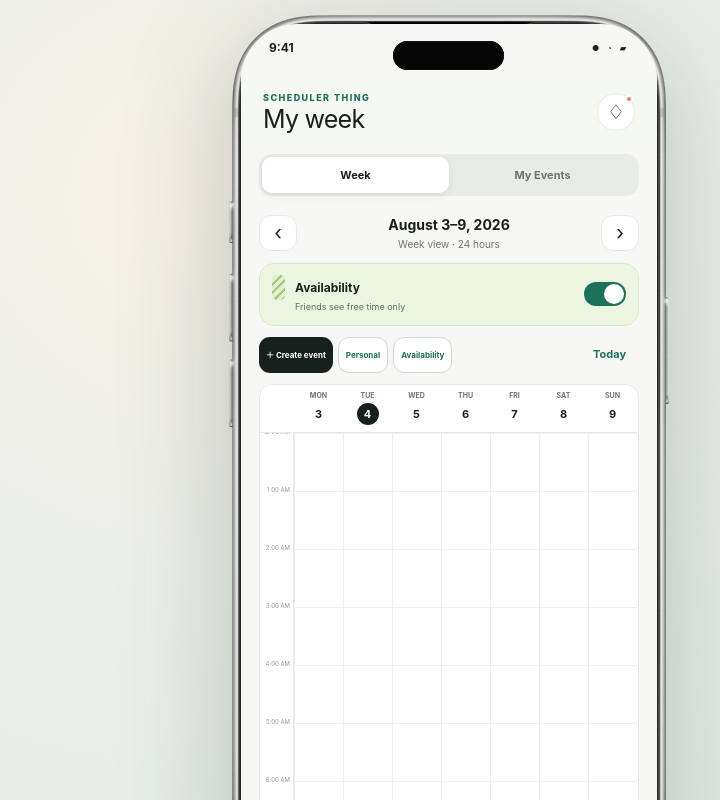
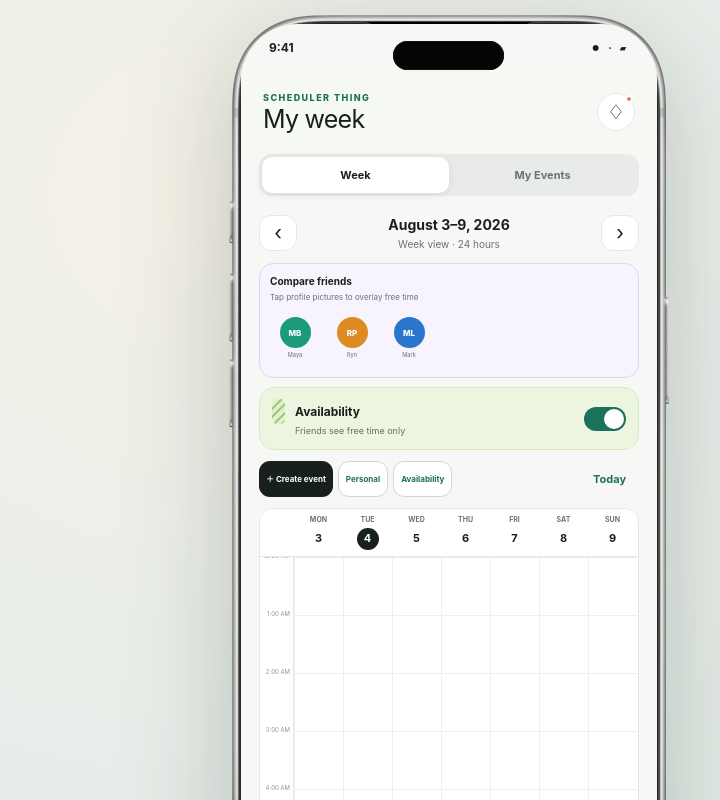
Before and after one commit to cyl459/Eventful, a Next.js app: page / in a window 1280 px wide. Shown: the top 800 px of the page, without its empty margins (191-911 px from the left). Built offline with nearby package versions, Linux system fonts and the light colour scheme.

Commit message:
Add multi-friend calendar comparison

```diff
--- a/app/globals.css
+++ b/app/globals.css
@@ -112,6 +112,18 @@ body { color: var(--ink); background: radial-gradient(circle at 30% 20%, #f5f1e7
 .private-planning strong { font-size: 10px; }
 .private-planning small { margin-top: 3px; color: var(--muted); font-size: 8px; line-height: 1.35; }
 .suggested-slot { border: 1px solid #cdbfe5; border-radius: 15px; background: white; color: #604fa9; padding: 6px 8px; font-size: 7px; font-weight: 800; }
+.calendar-friend-compare { margin-bottom: 9px; padding: 10px; border: 1px solid #ddd6f2; border-radius: 14px; background: #f7f4fd; }
+.compare-heading { display: flex; align-items: center; justify-content: space-between; gap: 8px; }
+.compare-heading strong, .compare-heading small { display: block; }
+.compare-heading strong { font-size: 10px; }
+.compare-heading small { margin-top: 2px; color: var(--muted); font-size: 8px; }
+.compare-heading > button { border: 0; background: transparent; color: #6452af; font-size: 8px; font-weight: 800; }
+.compare-friend-list { display: flex; gap: 9px; margin-top: 9px; overflow-x: auto; padding: 1px 1px 4px; scrollbar-width: none; }
+.compare-friend-list > button { position: relative; min-width: 48px; display: grid; justify-items: center; gap: 3px; border: 0; border-radius: 11px; background: transparent; padding: 4px; color: var(--muted); font-size: 7px; }
+.compare-friend-list > button.selected { background: #e5def8; color: #59479f; font-weight: 800; }
+.compare-friend-list .avatar { width: 31px; height: 31px; font-size: 8px; }
+.compare-friend-list i { position: absolute; top: 1px; right: 3px; width: 14px; height: 14px; display: grid; place-items: center; border: 2px solid #f7f4fd; border-radius: 50%; background: #6452af; color: white; font-size: 7px; font-style: normal; }
+.calendar-friend-compare > p { margin: 5px 0 0; color: #6452af; font-size: 8px; font-weight: 750; }
 .friend-availability { position: absolute; overflow: hidden; border: 1px solid rgba(111, 85, 232, .45); border-radius: 6px; background: rgba(160, 139, 238, .22); pointer-events: none; }
 .friend-availability span { display: block; padding: 3px; color: #58459d; font-size: 6px; font-weight: 850; }
 .current-time { position: absolute; z-index: 8; height: 2px; background: var(--coral); pointer-events: none; }
--- a/app/page.tsx
+++ b/app/page.tsx
@@ -65,6 +65,7 @@ export default function Home() {
   const [calendarMode, setCalendarMode] = useState<"week" | "events">("week");
   const [selectedPerson, setSelectedPerson] = useState<Person | null>(null);
   const [friendIds, setFriendIds] = useState<string[]>(["maya", "ryn", "mark"]);
+  const [calendarCompareIds, setCalendarCompareIds] = useState<string[]>([]);
   const [profile, setProfile] = useState<Profile>({ name: "Erin Chen", bio: "", interests: [...personById.erin.interests] });
   const [editInterests, setEditInterests] = useState<string[]>([]);
   const [profileSettings, setProfileSettings] = useState<ProfileSettings>({ calendarConnected: true, availabilityPrivacy: "connections", eventNotifications: true, friendNotifications: true, hideAttendees: false });
@@ -171,6 +172,7 @@ export default function Home() {
     setCalendarEvents(calendarSeed.events as CalendarEvent[]);
     setAvailability(calendarSeed.availability as Availability[]);
     setFriendIds(["maya", "ryn", "mark"]);
+    setCalendarCompareIds([]);
     setProfile({ name: "Erin Chen", bio: "", interests: [...personById.erin.interests] });
     setAccountEmail("erin.chen@university.edu");
     setProfileSettings({ calendarConnected: true, availabilityPrivacy: "connections", eventNotifications: true, friendNotifications: true, hideAttendees: false });
@@ -380,6 +382,7 @@ export default function Home() {
   function removeConfirmedFriend() {
     if (!confirmRemove) return;
     setFriendIds((current) => current.filter((id) => id !== confirmRemove.id));
+    setCalendarCompareIds((current) => current.filter((id) => id !== confirmRemove.id));
     setToast(`${confirmRemove.name} removed`);
     setConfirmRemove(null);
   }
@@ -462,6 +465,10 @@ export default function Home() {
                   mode={calendarMode}
                   setMode={setCalendarMode}
                   privatePlan={privatePlan}
+                  friends={people.filter((person) => friendIds.includes(person.id))}
+                  compareIds={calendarCompareIds}
+                  toggleCompare={(id) => setCalendarCompareIds((current) => current.includes(id) ? current.filter((item) => item !== id) : [...current, id])}
+                  clearComparison={() => setCalendarCompareIds([])}
                   onCancelPrivate={() => { setPrivatePlan(null); setPrivateInviteIds([]); }}
                   onSlotSelected={handleSlotSelected}
                 />
@@ -562,7 +569,7 @@ export default function Home() {
   );
 }
 
-function CalendarScreen({ events, availability, days, weekOffset, setWeekOffset, availabilityOn, setAvailabilityOn, setShowAvailabilityEditor, setShowEventSheet, addPersonal, createEvent, mode, setMode, privatePlan, onCancelPrivate, onSlotSelected }: { events: CalendarEvent[]; availability: Availability[]; days: ReturnType<typeof getWeekDays>; weekOffset: number; setWeekOffset: (week: number) => void; availabilityOn: boolean; setAvailabilityOn: (value: boolean) => void; setShowAvailabilityEditor: (value: boolean) => void; setShowEventSheet: (event: CalendarEvent) => void; addPersonal: () => void; createEvent: () => void; mode: "week" | "events"; setMode: (mode: "week" | "events") => void; privatePlan: string[] | null; onCancelPrivate: () => void; onSlotSelected: (slot: Slot) => void }) {
+function CalendarScreen({ events, availability, days, weekOffset, setWeekOffset, availabilityOn, setAvailabilityOn, setShowAvailabilityEditor, setShowEventSheet, addPersonal, createEvent, mode, setMode, privatePlan, friends, compareIds, toggleCompare, clearComparison, onCancelPrivate, onSlotSelected }: { events: CalendarEvent[]; availability: Availability[]; days: ReturnType<typeof getWeekDays>; weekOffset: number; setWeekOffset: (week: number) => void; availabilityOn: boolean; setAvailabilityOn: (value: boolean) => void; setShowAvailabilityEditor: (value: boolean) => void; setShowEventSheet: (event: CalendarEvent) => void; addPersonal: () => void; createEvent: () => void; mode: "week" | "events"; setMode: (mode: "week" | "events") => void; privatePlan: string[] | null; friends: Person[]; compareIds: string[]; toggleCompare: (id: string) => void; clearComparison: () => void; onCancelPrivate: () => void; onSlotSelected: (slot: Slot) => void }) {
   const dayWidth = 49;
   const [now, setNow] = useState(() => new Date());
   const [dragStart, setDragStart] = useState<{ day: number; time: number } | null>(null);
@@ -571,6 +578,7 @@ function CalendarScreen({ events, availability, days, weekOffset, setWeekOffset,
   const visibleAvailability = availability.filter((slot) => (slot.week ?? 0) === weekOffset);
   const myEvents = events.filter((event) => ["personal", "private"].includes(event.kind) || event.id.startsWith("calendar-"));
   const sharedSlots = privatePlan ? getSharedSlots(privatePlan, availability.filter((slot) => (slot.week ?? 0) === 0)) : [];
+  const overlayFriendIds = privatePlan ?? compareIds;
   const todayKey = `${now.getFullYear()}-${String(now.getMonth() + 1).padStart(2, "0")}-${String(now.getDate()).padStart(2, "0")}`;
   const today = dateToCalendarPosition(todayKey);
   const nowTime = now.getHours() + now.getMinutes() / 60;
@@ -607,6 +615,7 @@ function CalendarScreen({ events, availability, days, weekOffset, setWeekOffset,
     <div className="week-toolbar">
       <button className="date-pill" onClick={() => setWeekOffset(weekOffset - 1)} aria-label="Previous week">‹</button><div><strong>{formatWeekRange(days)}</strong><span>Week view · 24 hours</span></div><button className="date-pill" onClick={() => setWeekOffset(weekOffset + 1)} aria-label="Next week">›</button>
     </div>
+    {!privatePlan && <div className="calendar-friend-compare"><div className="compare-heading"><div><strong>Compare friends</strong><small>Tap profile pictures to overlay free time</small></div>{compareIds.length > 0 && <button onClick={clearComparison}>Clear</button>}</div><div className="compare-friend-list">{friends.map((friend) => <button key={friend.id} className={compareIds.includes(friend.id) ? "selected" : ""} aria-pressed={compareIds.includes(friend.id)} onClick={() => toggleCompare(friend.id)}><Avatar id={friend.id} /><small>{friend.name.split(" ")[0]}</small>{compareIds.includes(friend.id) && <i>✓</i>}</button>)}</div>{compareIds.length > 0 && <p>{compareIds.length} friend{compareIds.length === 1 ? "" : "s"} overlaid on the calendar</p>}</div>}
     {privatePlan ? <div className="private-planning"><div><strong>Choose a time for {privatePlan.map((id) => personById[id]?.name.split(" ")[0]).join(", ")}</strong><small>Everyone’s availability is overlaid below. Drag any open time or use a suggested match.</small></div><button className="text-button" onClick={onCancelPrivate}>Cancel</button>{sharedSlots.map((slot) => <button className="suggested-slot" key={`${slot.day}-${slot.start}`} onClick={() => onSlotSelected({ ...slot, week: 0 })}>{dayNames[slot.day]} {formatHour(slot.start)}–{formatHour(slot.end)}</button>)}</div> : <div className="availability-control">
       <div><span className="availability-key" /><strong>Availability</strong><small>Friends see free time only</small></div>
       <button className={`switch ${availabilityOn ? "on" : ""}`} onClick={() => setAvailabilityOn(!availabilityOn)} aria-label="Toggle availability"><i /></button>
@@ -620,7 +629,7 @@ function CalendarScreen({ events, availability, days, weekOffset, setWeekOffset,
           {hours.map((hour) => <i className="hour-line" key={hour} style={{ top: hour * 58 }} />)}
           {days.map((day) => <i className="day-line" key={day.full} style={{ left: `${day.index * dayWidth}px` }} />)}
           {availabilityOn && visibleAvailability.map((slot) => <button aria-label={`Available ${days[slot.day].label}`} className="availability-block" key={slot.id} style={{ left: slot.day * dayWidth + 2, width: dayWidth - 4, top: slot.start * 58, height: (slot.end - slot.start) * 58 - 4, pointerEvents: privatePlan ? "none" : "auto" }} onPointerDown={(event) => event.stopPropagation()} onClick={() => setShowAvailabilityEditor(true)}><span>Free</span></button>)}
-          {privatePlan && weekOffset === 0 && privatePlan.flatMap((id, personIndex) => (calendarSeed.peopleAvailability[id as keyof typeof calendarSeed.peopleAvailability] ?? []).map((slot, slotIndex) => <div className="friend-availability" key={`${id}-${slotIndex}`} style={{ left: slot.day * dayWidth + personIndex * 4 + 2, width: dayWidth - 5 - personIndex * 4, top: slot.start * 58, height: (slot.end - slot.start) * 58 - 3, zIndex: personIndex + 1 }}><span>{personById[id]?.initials}</span></div>))}
+          {overlayFriendIds.flatMap((id, personIndex) => (calendarSeed.peopleAvailability[id as keyof typeof calendarSeed.peopleAvailability] ?? []).map((slot, slotIndex) => <div className="friend-availability" key={`${id}-${slotIndex}`} style={{ left: slot.day * dayWidth + personIndex * 4 + 2, width: Math.max(dayWidth - 5 - personIndex * 4, 20), top: slot.start * 58, height: (slot.end - slot.start) * 58 - 3, zIndex: personIndex + 1 }}><span>{personById[id]?.initials}</span></div>))}
           {today.week === weekOffset && <div className="current-time" style={{ left: today.day * dayWidth, width: dayWidth, top: nowTime * 58 }}><i /><span>Now</span></div>}
           {dragSelection && <div className="drag-selection" style={{ left: dragSelection.day * dayWidth + 2, width: dayWidth - 4, top: dragSelection.start * 58, height: (dragSelection.end - dragSelection.start) * 58 }}><span>{formatHour(dragSelection.start)}–{formatHour(dragSelection.end)}</span></div>}
           {visibleEvents.map((event) => <button className={`calendar-event ${event.kind}`} key={event.id} style={{ left: event.day * dayWidth + 3, width: dayWidth - 6, top: event.start * 58 + 3, height: Math.max((event.end - event.start) * 58 - 7, 45) }} onPointerDown={(pointerEvent) => pointerEvent.stopPropagation()} onClick={() => setShowEventSheet(event)}><strong>{event.name}</strong><small>{formatHour(event.start)}</small>{availabilityOn && visibleAvailability.some((slot) => slot.day === event.day && slot.start < event.end && slot.end > event.start) && <em>Free</em>}</button>)}
```
Also changed, not shown: 1 other file (tests, documents, lock files or other folders).
